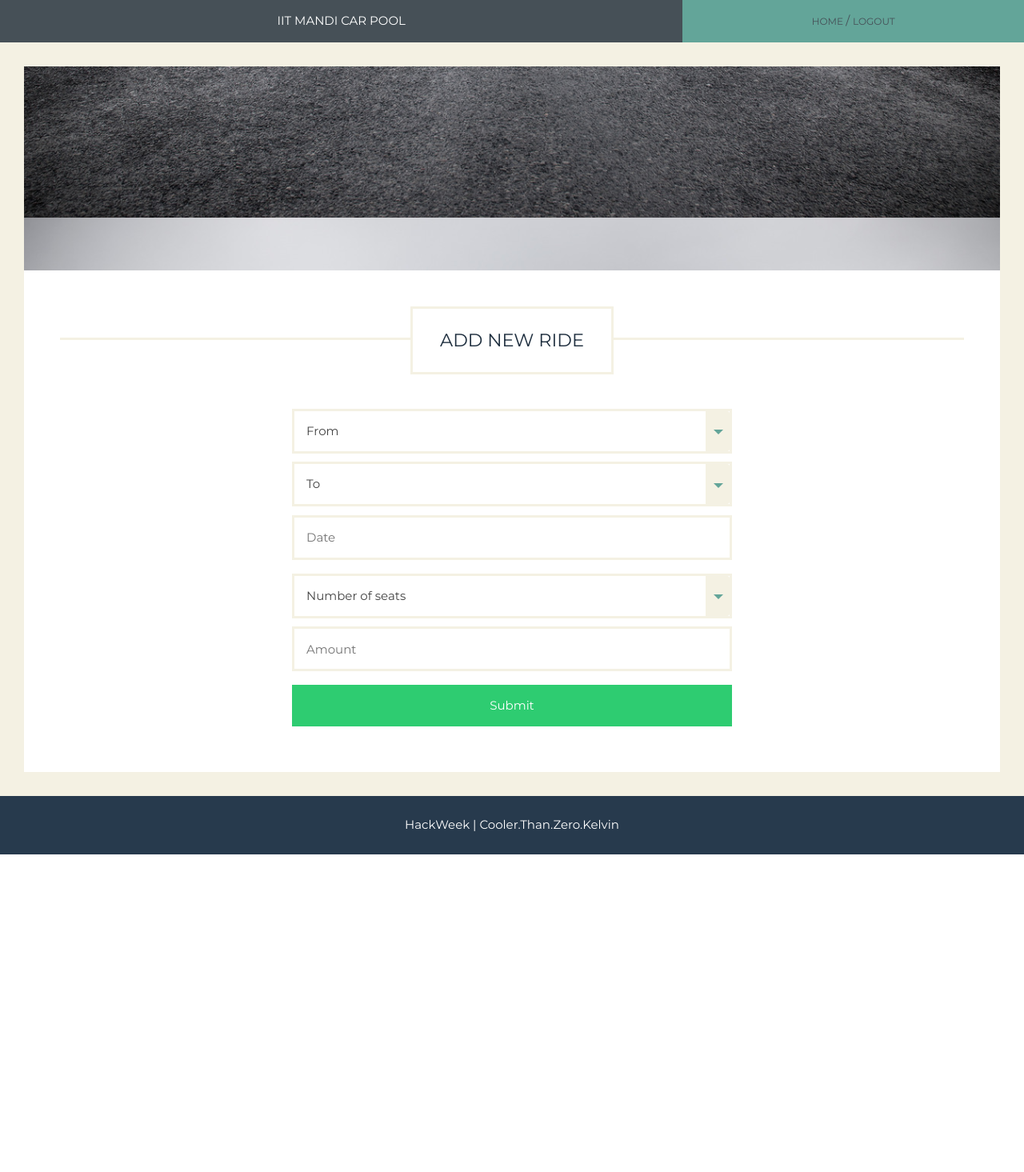
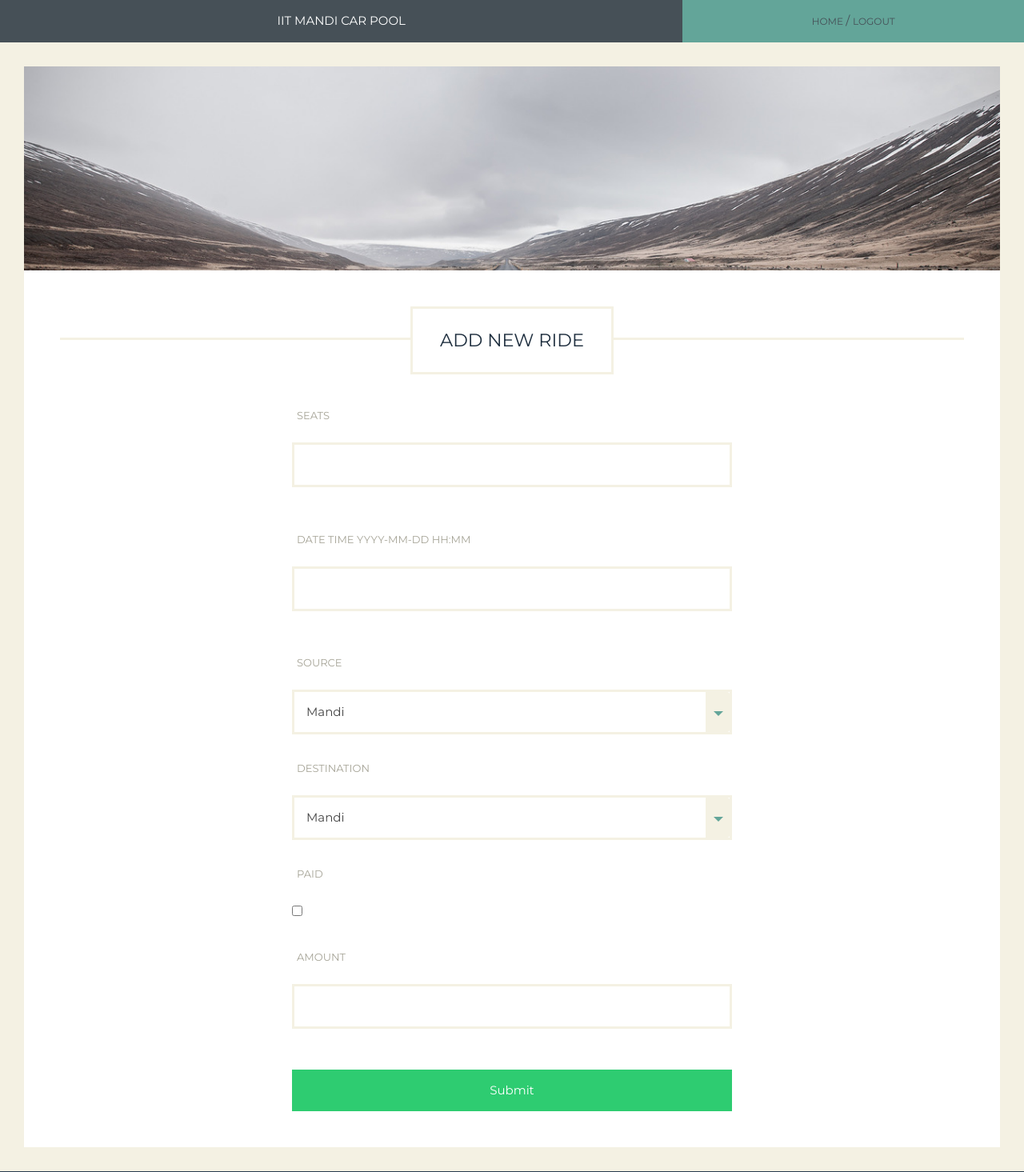
Before and after one commit to KamandPrompt/Car-Pool, a Django app: page /add/ in a window 1280 px wide. Shown: the top 1465 px of the page at 80% size. Before the commit the page ends 1068 px from the top, so only its background shows below. Run offline with Django 3.2, Linux system fonts and the light colour scheme; a user stored in the database is signed in; data comes from the database, SQL or seed files in the repository; both versions use the stored data as it was after the commit; some libraries are stand-ins or nearby versions.

Commit message:
Add form for taking a new ride

```diff
--- a/carpool/forms.py
+++ b/carpool/forms.py
@@ -15,14 +15,21 @@ class SignUpForm(UserCreationForm):
                   'password1', 'password2', )
 
 
+CHOICE = (
+    ("Mandi", _("Mandi")),
+    ("South Campus", _("South Campus")),
+    ("North Campus", _("North Campus")),
+)
+
+
 class PoolForm(forms.ModelForm):
     user = forms.ModelChoiceField(queryset=User.objects.all(), required=False)
-    tot = forms.IntegerField(widget=forms.NumberInput())
-    dateTime = forms.DateTimeField(widget=forms.widgets.DateTimeInput())
-    source = forms.CharField(max_length=100)
-    dest = forms.CharField(max_length=100)
-    paid = forms.BooleanField()
-    amount = forms.IntegerField(widget=forms.NumberInput())
+    tot = forms.IntegerField(widget=forms.NumberInput(), label="Seats")
+    dateTime = forms.DateTimeField(widget=forms.widgets.DateTimeInput(), label="Date Time YYYY-MM-DD HH:MM")
+    source = forms.ChoiceField(choices=CHOICE, initial='', widget=forms.Select())
+    dest = forms.ChoiceField(choices=CHOICE, label="destination", initial='', widget=forms.Select())
+    paid = forms.BooleanField(required=False)
+    amount = forms.IntegerField(widget=forms.NumberInput(), required=False)
 
     class Meta:
         model = Pool
--- a/carpool/templates/add.html
+++ b/carpool/templates/add.html
@@ -57,10 +57,10 @@
               <div class="col-md-4 col-sm-4 col-xs-12">
                 <div class="user-log">
 
-                  <a href="index.html">
-                                        home
+                  <a href="{% url 'dashboard' %}">
+                                        Home
                                     </a> /
-                  <a href="">
+                  <a href="{% url 'logout' %}">
                                         Logout
                                     </a>
 
@@ -131,9 +131,26 @@
 
                         <div class="page-content add-new-ride">
 
-                            <form action="" novalidate autocomplete="off" class="idealforms add-ride">
-
-                                <div class="field">
+                            <form method="post">
+                                {% csrf_token %}
+                                {% for field in form %}
+                                  {% if forloop.counter == 1 %}
+                                    <div style="display: none;">
+                                      {{ field }}
+                                    </div>
+                                  {% else %}
+                                    <label>{{ field.label_tag }}</label>
+                                    <div>
+                                      {{ field }}
+                                    </div>
+                                    {{ field.errors }}
+                                    <br>
+                                  {% endif %}
+                                {% endfor %}
+                                <div class="field buttons">
+                                    <button type="submit" class="btn btn-lg green-color">Submit</button>
+                                </div>
+                                <!-- <div class="field">
                                     <select id="destination" name="destination">
                                         <option value="default">From</option>
                                         <option>Mandi</option>
@@ -166,11 +183,8 @@
 
                                 <div class="field">
                                     <input type="number" id="text" name="text" placeholder="Amount">
-                                </div>
+                                </div> -->
 
-                                <div class="field buttons">
-                                    <button type="submit" class="btn btn-lg green-color">Submit</button>
-                                </div>
 
                             </form>
 
--- a/carpool/templates/signup.html
+++ b/carpool/templates/signup.html
@@ -18,7 +18,7 @@
 				<img src="{% static 'images/top-note.png' %}" alt=""/>
 				<h2>Register</h2>
 			</div>
-			<form method="post">
+			<form method="post" autocomplete="off">
 				{% csrf_token %}
 				<li>
 					{{ form.email }}<a href="" class=" icon2 mail"></a>
--- a/carpool/views.py
+++ b/carpool/views.py
@@ -75,9 +75,10 @@ def dashboard(request):
     if request.user.is_authenticated:
         allrides = Pool.objects.all()
         myrides = Pool.objects.filter(slots=request.user)
+        # print(allrides[0].dateTime)
         if request.method == 'POST':
             filter = filterForm(request.POST)
-            print(request.POST)
+            # print(request.POST)
             indate = request.POST['date_year'] + '-' + request.POST['date_month'] + '-' + request.POST['date_day']
             CHOICES = {'1': "Mandi", '2': "South Campus", '3': "North Campus", }
             if 'free' in request.POST:
@@ -94,11 +95,11 @@ def dashboard(request):
 def addPool(request):
     if request.user.is_authenticated:
         if request.method == 'POST':
-            form = PoolForm(request.POST)
+            form = PoolForm(request.POST, initial={'paid': False, 'user': request.user})
             if form.is_valid():
                 form.save()
         else:
-            form = PoolForm()
+            form = PoolForm(initial={'paid': False, 'user': request.user})
         return render(request, 'add.html', {'form': form})
     else:
         return redirect('log')
```
Also changed, not shown: db.sqlite3.
